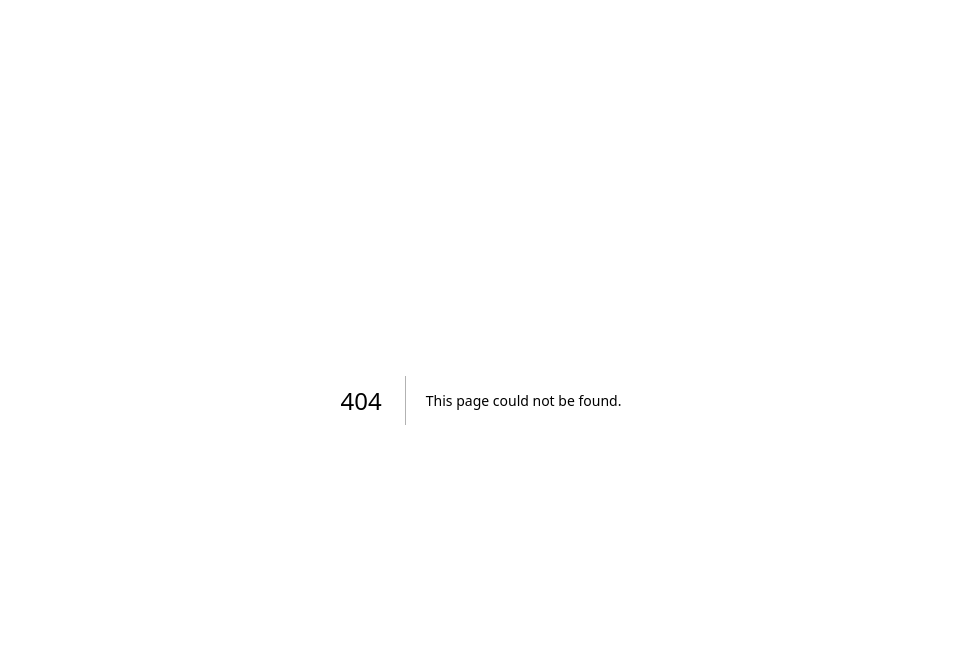
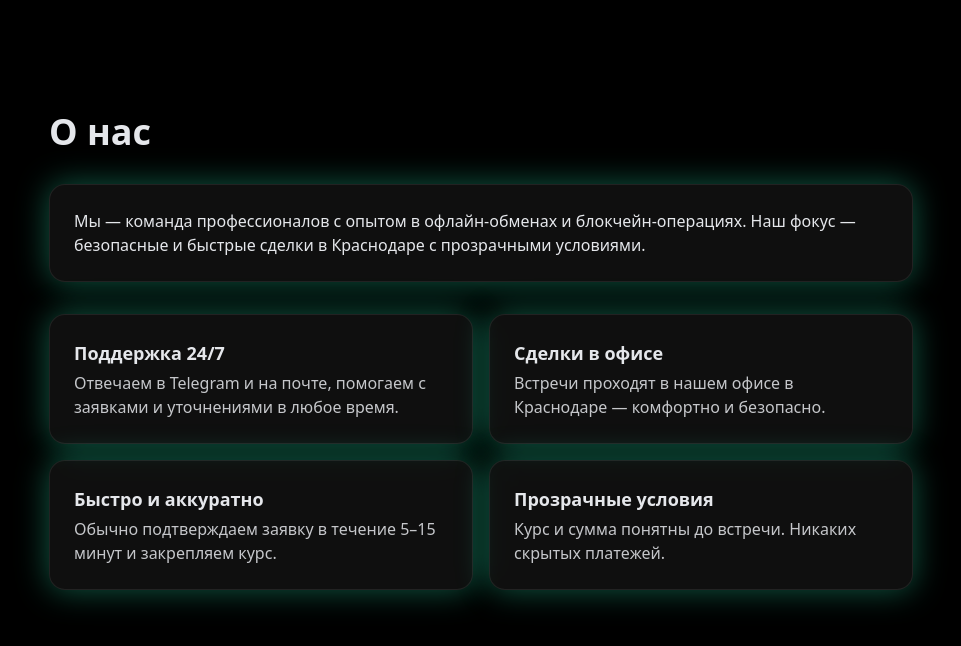
Before and after one commit to mihailgybkin-dot/obmennik-plus, a Next.js app: page /about in a window 1280 px wide. Before the commit this address had no page. Shown: the top 646 px of the page, without its empty margins (159-1120 px from the left). Built offline with nearby package versions, Linux system fonts and the light colour scheme.

Commit message:
Create page.tsx

```diff
--- /dev/null
+++ b/app/about/page.tsx
@@ -0,0 +1,32 @@
+export const metadata = { title: "О нас — Обменник +" };
+
+export default function About(){
+  return (
+    <div className="mx-auto max-w-4xl px-4 pt-28 pb-16 space-y-8">
+      <h1 className="text-4xl font-bold">О нас</h1>
+
+      <section className="card p-6 space-y-3">
+        <p>Мы — команда профессионалов с опытом в офлайн-обменах и блокчейн-операциях. Наш фокус — безопасные и быстрые сделки в Краснодаре с прозрачными условиями.</p>
+      </section>
+
+      <section className="grid md:grid-cols-2 gap-4">
+        <div className="card p-6">
+          <div className="text-lg font-semibold mb-1">Поддержка 24/7</div>
+          <p className="opacity-85">Отвечаем в Telegram и на почте, помогаем с заявками и уточнениями в любое время.</p>
+        </div>
+        <div className="card p-6">
+          <div className="text-lg font-semibold mb-1">Сделки в офисе</div>
+          <p className="opacity-85">Встречи проходят в нашем офисе в Краснодаре — комфортно и безопасно.</p>
+        </div>
+        <div className="card p-6">
+          <div className="text-lg font-semibold mb-1">Быстро и аккуратно</div>
+          <p className="opacity-85">Обычно подтверждаем заявку в течение 5–15 минут и закрепляем курс.</p>
+        </div>
+        <div className="card p-6">
+          <div className="text-lg font-semibold mb-1">Прозрачные условия</div>
+          <p className="opacity-85">Курс и сумма понятны до встречи. Никаких скрытых платежей.</p>
+        </div>
+      </section>
+    </div>
+  );
+}
```
